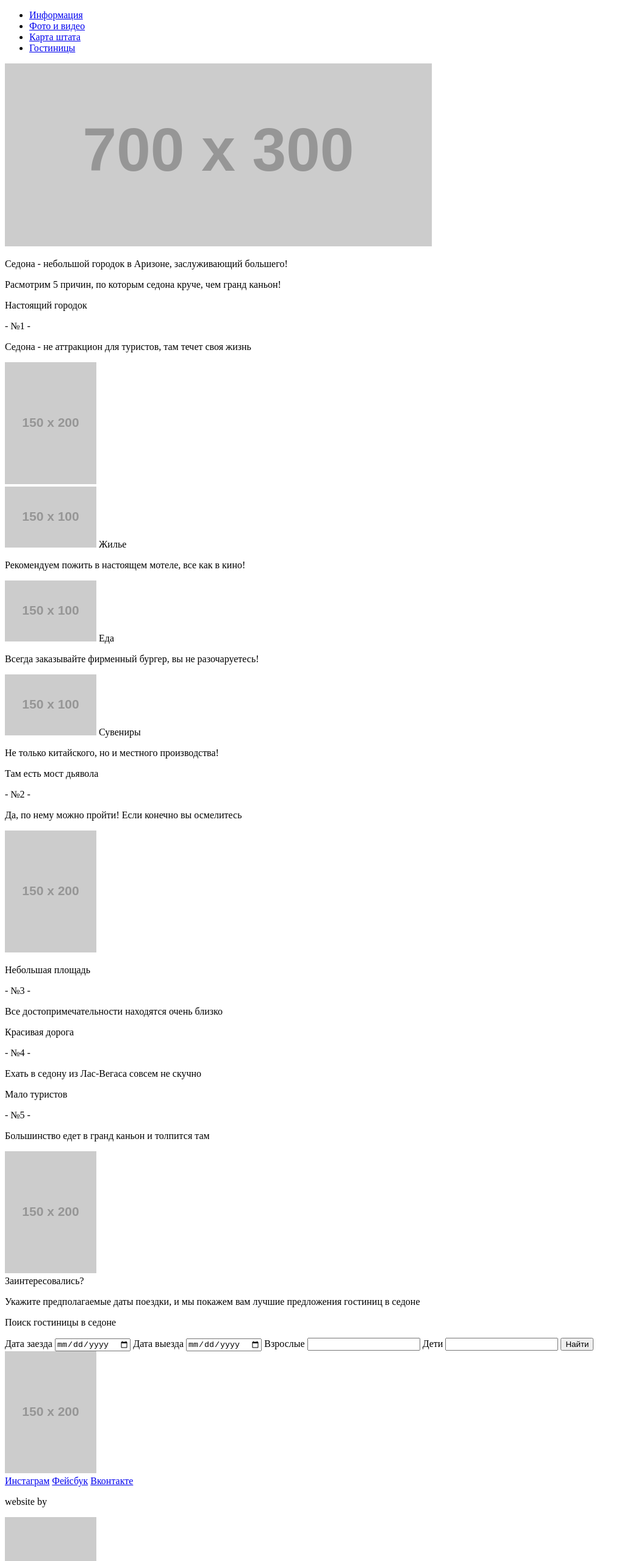
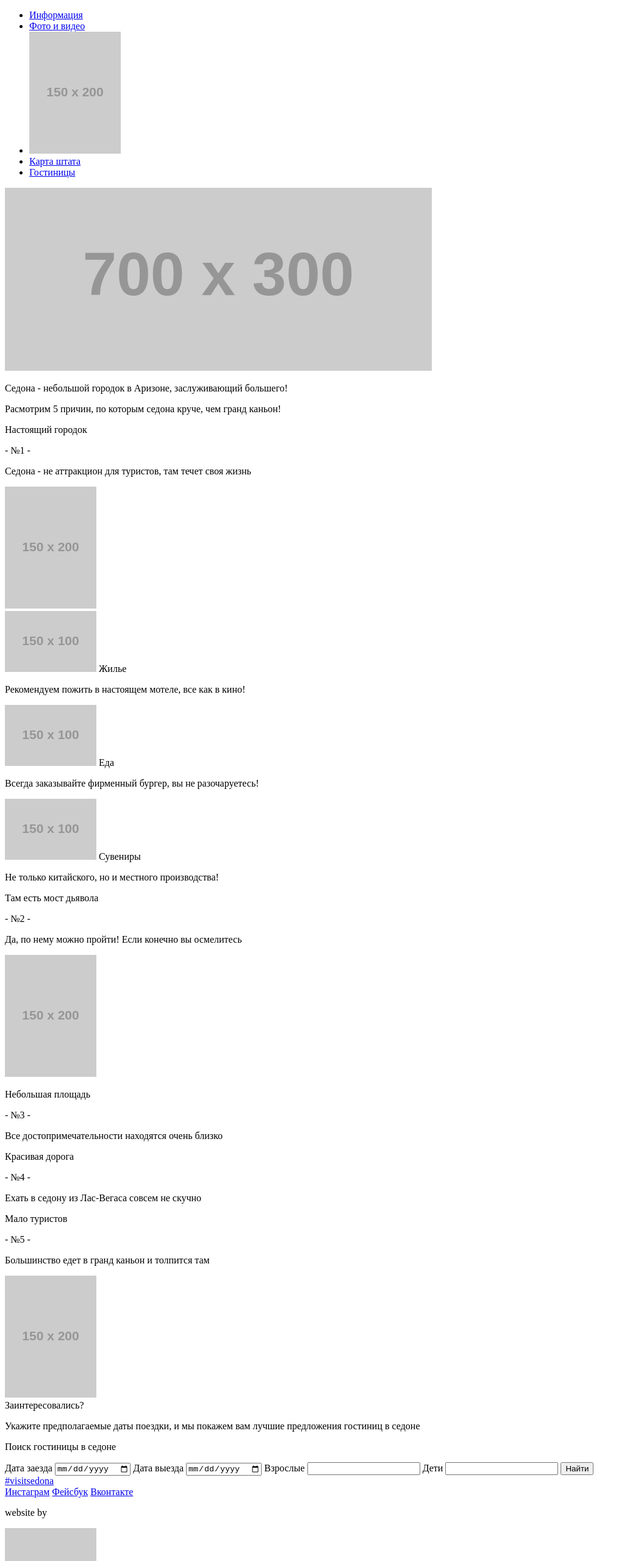
Before and after one commit to VeryBigBoss/263443-sedona, a plain HTML site: page index.html in a window 1280 px wide. Shown: the top 2560 px of the page at 61% size, without its empty margins (0-1028 px from the left). Drawn offline with Linux system fonts and the light colour scheme; placeholder pictures from the web are drawn by us.

Commit message:
Убрал Лого из мэйна, изменил картинку на текст в футере
Если в навигации такой вариант с картинкой не подходит, тогда сдаюсь!

```diff
--- a/index.html
+++ b/index.html
@@ -10,12 +10,11 @@
         <ul>
             <li><a href="#">Информация</a></li>
             <li><a href="#">Фото и видео</a></li>
+            <li><a href="#"><img src="http://placehold.it/150x200"></a></li>
             <li><a href="#">Карта штата</a></li>
             <li><a href="#">Гостиницы</a></li>
         </ul>
     </nav>
-    <div class="logo">
-    </div>
 </header>
 <main>
     <div class="main-image">
@@ -99,7 +98,7 @@
 </main>
 <footer class="main-footer">
     <section class="hashteg">
-        <img src="http://placehold.it/150x200">
+        <span><a href="#">#visitsedona</a></span>
     </section>
     <section class="footer-social">
         <a class="social-btn social-btn-inst" href="#">Инстаграм</a>
```
